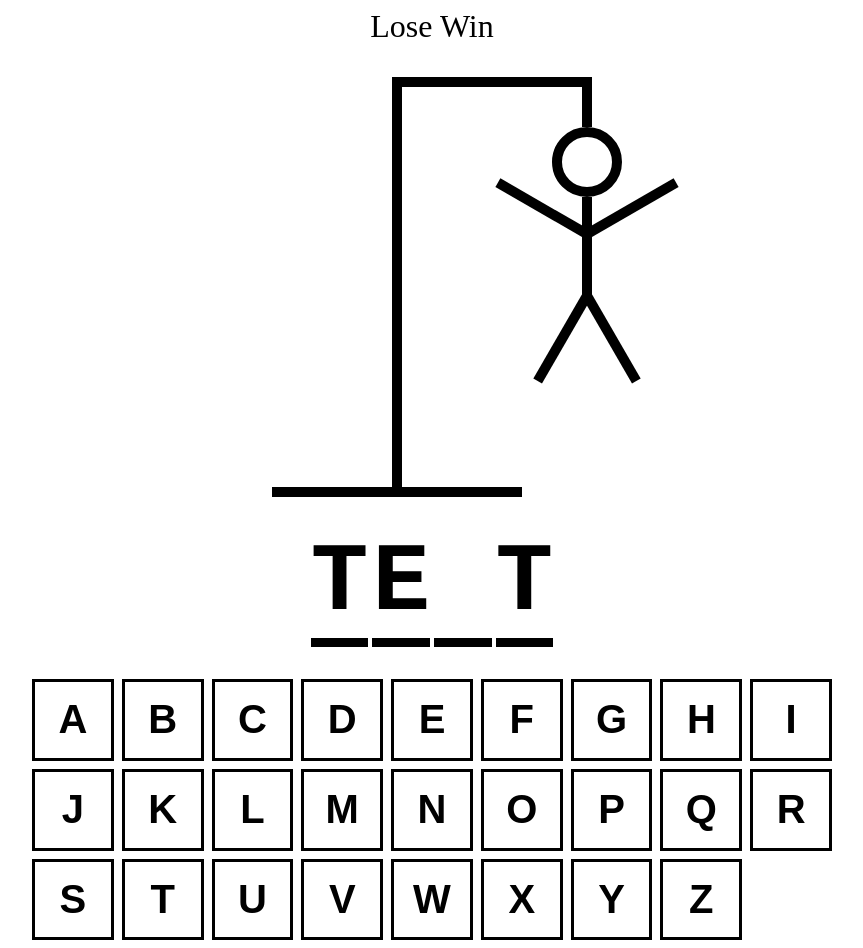
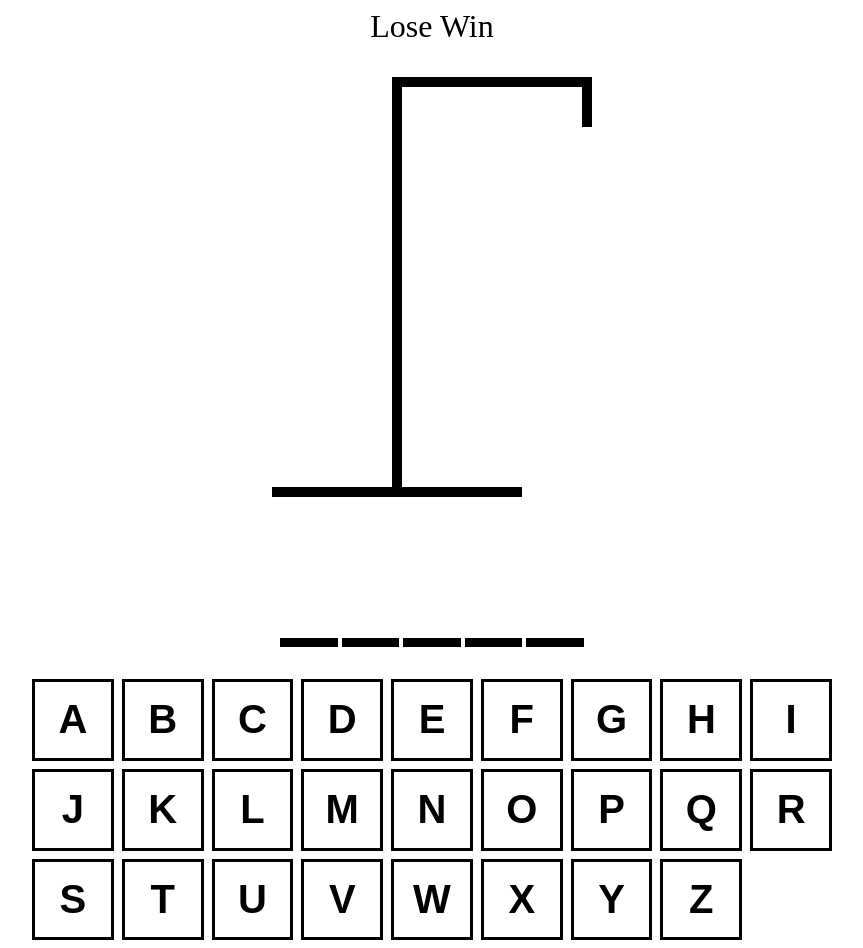
Before and after one commit to dominicmena/Typescript-Hangman, a React (Vite) app: page / in a window 1280 px wide. Shown: the whole page, without its empty margins (208-1071 px from the left). Built offline with nearby package versions, Linux system fonts and the light colour scheme.

Commit message:
added hangman word props and hangman drawing props, correctly getting random word with each refresh

```diff
--- a/src/App.tsx
+++ b/src/App.tsx
@@ -12,6 +12,8 @@
 
   const [guessedLetters, setGuessedLetters] = useState<string[]>([]);
 
+  const incorrectLetters = guessedLetters.filter(letter => !wordToGuess.includes(letter))
+
   console.log(wordToGuess);
   return <div style={{
     maxWidth: "800px",
@@ -23,8 +25,8 @@
   }}>
 
     <div style={{ fontSize: "2rem", textAlign: "center"}}>Lose Win</div>
-    <HangmanDrawing/>
-    <HangmanWord/>
+    <HangmanDrawing numberOfGuesses={incorrectLetters.length}/>
+    <HangmanWord guessedLetters={guessedLetters} wordToGuess={wordToGuess}/>
     <div style={{alignSelf: "stretch"}}>
     <Keyboard/>
     </div>
--- a/src/HangmanDrawing.tsx
+++ b/src/HangmanDrawing.tsx
@@ -87,15 +87,17 @@
     />
   );
 
-function HangmanDrawing() {
+  type HangmanDrawingProps = {
+    numberOfGuesses: number
+  }
+
+
+  const BODY_PARTS = [HEAD, BODY, RIGHT_ARM, LEFT_ARM, LEFT_LEG, RIGHT_LEG]
+
+function HangmanDrawing({numberOfGuesses}: HangmanDrawingProps) {
   return (
     <div style={{ position: "relative" }}>
-      {HEAD}
-      {BODY}
-      {RIGHT_ARM}
-      {LEFT_ARM}
-      {RIGHT_LEG}
-      {LEFT_LEG}
+{BODY_PARTS.slice(0, numberOfGuesses)}
       <div
         style={{
           height: "50px",
--- a/src/HangmanWord.tsx
+++ b/src/HangmanWord.tsx
@@ -3,7 +3,12 @@
 const word = "test";
 const guessedLetters = ["e", "t"];
 
-function HangmanWord() {
+type HangmanWordProps = {
+    guessedLetters: string[]
+    wordToGuess: string
+}
+
+function HangmanWord({guessedLetters, wordToGuess}: HangmanWordProps) {
   return (
     <div
       style={{
@@ -15,7 +20,7 @@
         fontFamily: "monospace",
       }}
     >
-      {word.split("").map((letter, index) => (
+      {wordToGuess.split("").map((letter, index) => (
         <span style={{ borderBottom: ".1em solid black" }}>
           <span
           key={index}
```
